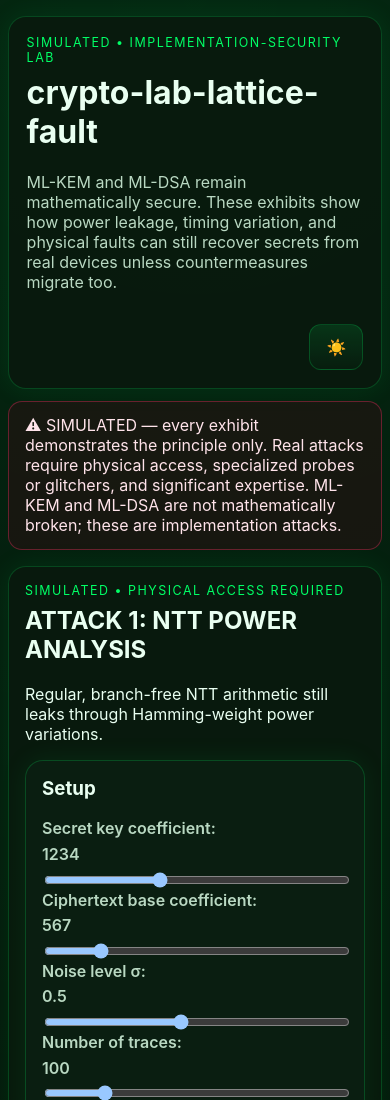
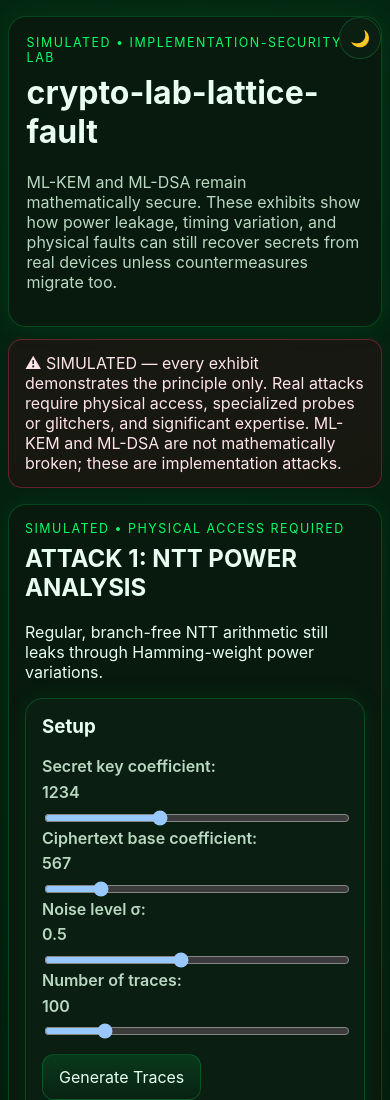
Before and after one commit to systemslibrarian/crypto-lab-lattice-fault, a website built with Vite: page index.html in a window 390 px wide. Shown: the top 1100 px of the page. Built offline with nearby package versions, Linux system fonts and the light colour scheme.

Commit message:
Part A: dark/light theme toggle with anti-flash script

```diff
--- a/index.html
+++ b/index.html
@@ -4,8 +4,10 @@
     <meta charset="UTF-8" />
     <meta name="viewport" content="width=device-width, initial-scale=1.0" />
     <script>
-      const t = localStorage.getItem('cv-theme') || 'dark';
-      document.documentElement.setAttribute('data-theme', t);
+      (function () {
+        const saved = localStorage.getItem('theme');
+        document.documentElement.setAttribute('data-theme', saved ?? 'dark');
+      })();
     </script>
     <title>crypto-lab-lattice-fault</title>
   </head>
--- a/src/main.ts
+++ b/src/main.ts
@@ -28,7 +28,7 @@ app.innerHTML = `
           from real devices unless countermeasures migrate too.
         </p>
       </div>
-      <button id="theme-toggle" class="theme-toggle" aria-label="Toggle dark or light theme">☀️</button>
+      <button id="theme-toggle" class="theme-toggle" style="position: absolute; top: 0; right: 0" aria-label="Switch to light mode">🌙</button>
     </header>
 
     <section class="sim-warning" role="alert">
@@ -406,18 +406,25 @@ function drawCorrelationPlot(canvas: HTMLCanvasElement, scores: Float64Array, se
   ctx.stroke();
 }
 
-function setTheme(theme: Theme): void {
-  document.documentElement.setAttribute('data-theme', theme);
-  localStorage.setItem('cv-theme', theme);
-  themeButton.textContent = theme === 'dark' ? '☀️' : '🌙';
+function updateThemeToggle(theme: Theme): void {
+  themeButton.textContent = theme === 'dark' ? '🌙' : '☀️';
+  themeButton.setAttribute(
+    'aria-label',
+    theme === 'dark' ? 'Switch to light mode' : 'Switch to dark mode',
+  );
+}
+
+function toggleTheme(): void {
+  const current = (document.documentElement.getAttribute('data-theme') ?? 'dark') as Theme;
+  const next: Theme = current === 'dark' ? 'light' : 'dark';
+  document.documentElement.setAttribute('data-theme', next);
+  localStorage.setItem('theme', next);
+  updateThemeToggle(next);
 }
 
 const themeButton = must<HTMLButtonElement>('#theme-toggle');
-themeButton.addEventListener('click', () => {
-  const current = (document.documentElement.getAttribute('data-theme') ?? 'dark') as Theme;
-  setTheme(current === 'dark' ? 'light' : 'dark');
-});
-setTheme((document.documentElement.getAttribute('data-theme') ?? 'dark') as Theme);
+updateThemeToggle((document.documentElement.getAttribute('data-theme') ?? 'dark') as Theme);
+themeButton.addEventListener('click', toggleTheme);
 
 const traceCanvas = must<HTMLCanvasElement>('#trace-canvas');
 const cpaCanvas = must<HTMLCanvasElement>('#cpa-canvas');
--- a/src/styles.css
+++ b/src/styles.css
@@ -112,6 +112,7 @@ ul {
 }
 
 .topbar {
+  position: relative;
   display: flex;
   flex-direction: column;
   gap: 1rem;
@@ -119,9 +120,22 @@ ul {
 }
 
 .theme-toggle {
-  align-self: flex-start;
-  min-width: 3rem;
-  margin-left: auto;
+  display: flex;
+  align-items: center;
+  justify-content: center;
+  width: 2.6rem;
+  height: 2.6rem;
+  padding: 0;
+  border-radius: 50%;
+  border: 1px solid var(--border);
+  background: var(--panel-soft);
+  color: var(--text);
+  z-index: 10;
+}
+
+.theme-toggle:hover {
+  border-color: var(--accent-soft);
+  background: var(--panel);
 }
 
 .eyebrow,
```
